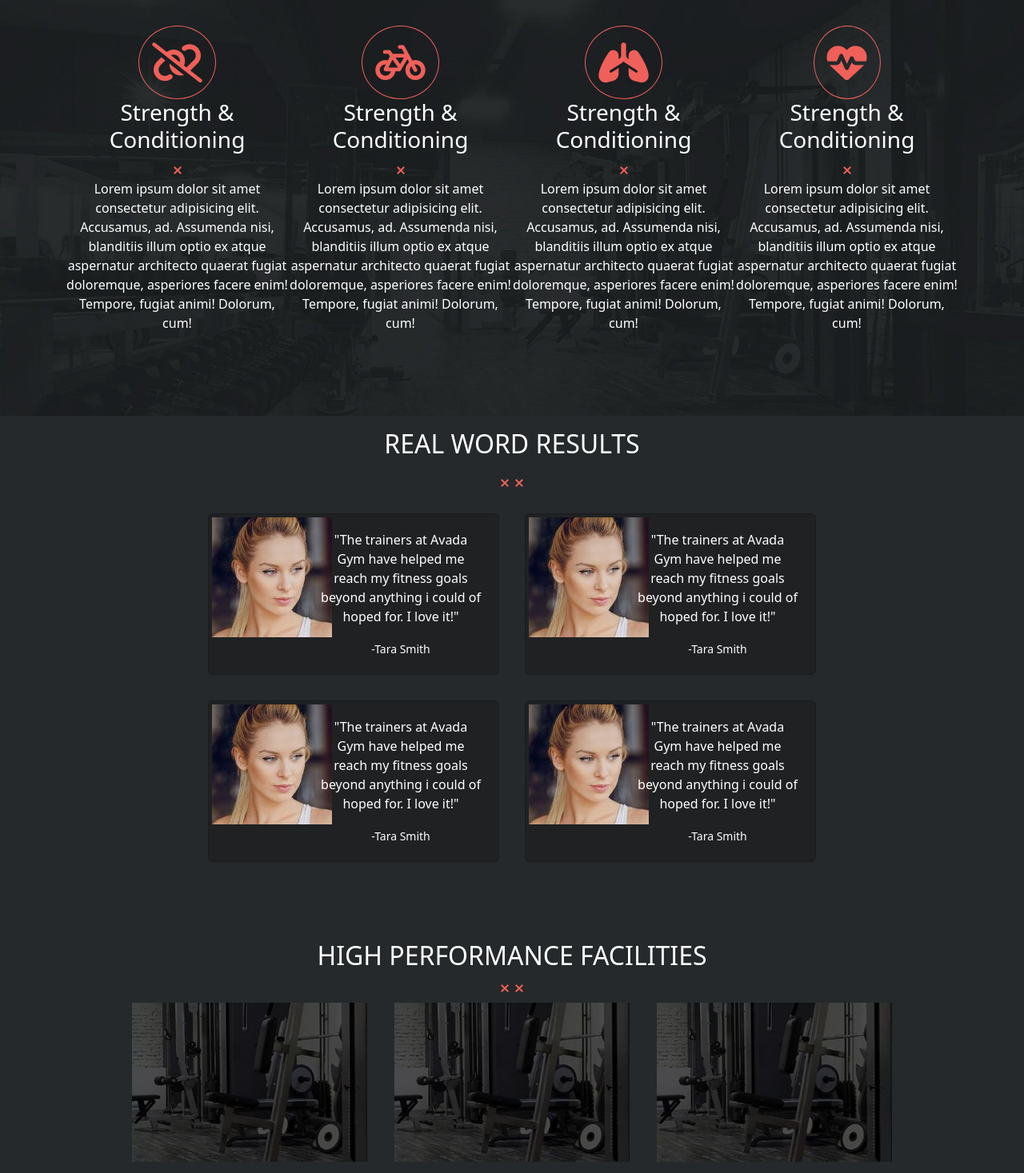
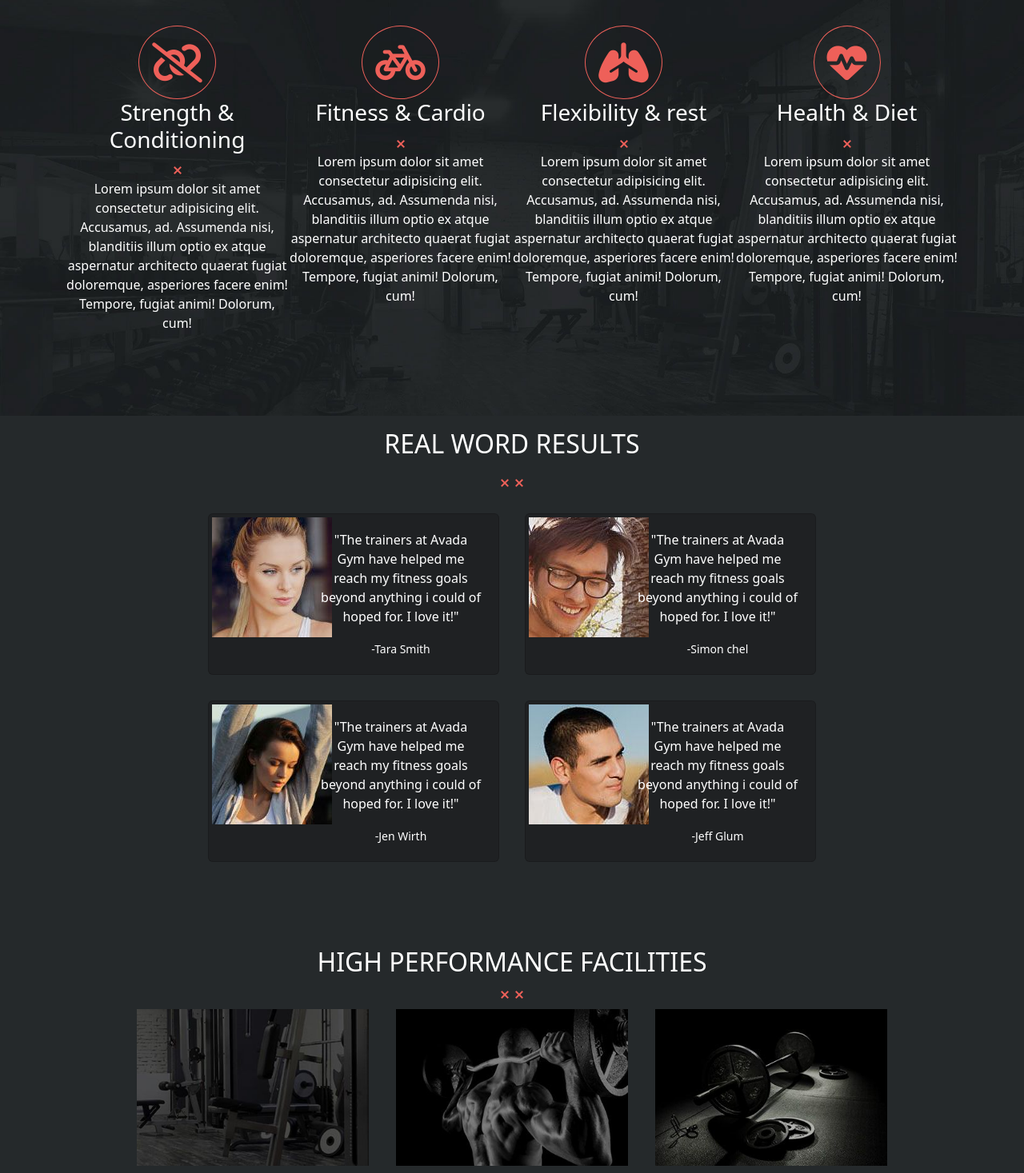
Before and after one commit to Nucci-karim/proj-html-vuejs, a Vue app: page / in a window 1280 px wide. Shown: the part 1880-3347 px from the top of the page at 80% size. Built offline with nearby package versions, Linux system fonts and the light colour scheme.

Commit message:
aggiunta array con cicli appositi

```diff
--- a/src/components/mainComp.vue
+++ b/src/components/mainComp.vue
@@ -8,7 +8,126 @@ export default{
   },
   data(){
     return{
-      store
+      store,
+      arrayInfo : [
+            {
+                classeIcon: 'fa-solid fa-link-slash',
+                titolo: 'Strength & Conditioning',
+                paragraph: 'Lorem ipsum dolor sit amet consectetur adipisicing elit. Accusamus, ad. Assumenda nisi, blanditiis illum optio ex atque aspernatur architecto quaerat fugiat doloremque, asperiores facere enim! Tempore, fugiat animi! Dolorum, cum!'
+            },
+            {
+                classeIcon: 'fa-solid fa-bicycle',
+                titolo: 'Fitness & Cardio',
+                paragraph: 'Lorem ipsum dolor sit amet consectetur adipisicing elit. Accusamus, ad. Assumenda nisi, blanditiis illum optio ex atque aspernatur architecto quaerat fugiat doloremque, asperiores facere enim! Tempore, fugiat animi! Dolorum, cum!'
+            },
+            {
+                classeIcon: 'fa-solid fa-lungs',
+                titolo: 'Flexibility & rest',
+                paragraph: 'Lorem ipsum dolor sit amet consectetur adipisicing elit. Accusamus, ad. Assumenda nisi, blanditiis illum optio ex atque aspernatur architecto quaerat fugiat doloremque, asperiores facere enim! Tempore, fugiat animi! Dolorum, cum!'
+            },
+            {
+                classeIcon: 'fa-solid fa-heart-pulse',
+                titolo: 'Health & Diet',
+                paragraph: 'Lorem ipsum dolor sit amet consectetur adipisicing elit. Accusamus, ad. Assumenda nisi, blanditiis illum optio ex atque aspernatur architecto quaerat fugiat doloremque, asperiores facere enim! Tempore, fugiat animi! Dolorum, cum!'
+            },
+        ],
+        arrayResults: [
+            {
+                photo: 'src/assets/images/review_1-compressor.jpg',
+                paragraph: '"The trainers at Avada Gym have helped me reach my fitness goals beyond anything i could of hoped for. I love it!"',
+                nome: '-Tara Smith'
+            },
+            {
+                photo: 'src/assets/images/review_3-compressor-2.jpg',
+                paragraph: '"The trainers at Avada Gym have helped me reach my fitness goals beyond anything i could of hoped for. I love it!"',
+                nome: '-Simon chel'
+            },
+            {
+                photo: 'src/assets/images/review_2-compressor.jpg',
+                paragraph: '"The trainers at Avada Gym have helped me reach my fitness goals beyond anything i could of hoped for. I love it!"',
+                nome: '-Jen Wirth'
+            },
+            {
+                photo: 'src/assets/images/review_4-compressor-2.jpg',
+                paragraph: '"The trainers at Avada Gym have helped me reach my fitness goals beyond anything i could of hoped for. I love it!"',
+                nome: '-Jeff Glum'
+            },
+        ],
+        arrayFacilities: [
+            {
+                image : '../src/assets/images/home-image1.jpg',
+            },
+            {
+                image : '../src/assets/images/home-image2.jpg',
+            },
+            {
+                image : '../src/assets/images/home-image3.jpg',
+            },
+            {
+                image : '../src/assets/images/home-image4.jpg',
+            },
+            {
+                image : '../src/assets/images/home-image54.jpg',
+            },
+            {
+                image : '../src/assets/images/home-image6.jpg',
+            },
+        ],
+        arrayTrainers:[
+            {
+                image: '../src/assets/images/trainer1-400x297.jpg',
+                titlo:'Ann Baker',
+                professione: 'Personal Trainer',
+                paragraph: 'Lorem ipsum dolor sit amet consectetur adipisicing elit. Accusamus, ad. Assumenda nisi, blanditiis illum optio',
+            },
+            {
+                image: '../src/assets/images/trainer3-400x297.jpg',
+                titlo:'Anne Warren',
+                professione: 'Personal Trainer',
+                paragraph: 'Lorem ipsum dolor sit amet consectetur adipisicing elit. Accusamus, ad. Assumenda nisi, blanditiis illum optio',
+            },
+            {
+                image: '../src/assets/images/trainer4-400x297.jpg',
+                titlo:'Peter Rice',
+                professione: 'Personal Trainer',
+                paragraph: 'Lorem ipsum dolor sit amet consectetur adipisicing elit. Accusamus, ad. Assumenda nisi, blanditiis illum optio',
+            },
+
+        ],
+        arrayPerformance: [
+            {
+                image: '../src/assets/images/blog1-400X208.jpg',
+                title: 'Train with free weights or your body weight',
+                paragraph: 'Lorem ipsum dolor sit amet consectetur adipisicing elit. Accusamus, ad. Assumenda nisi, blanditiis illum optio'
+            },
+            {
+                image: '../src/assets/images/blog6-400X400.jpg',
+                title: 'Nutritional advice that will keep you training',
+                paragraph: 'Lorem ipsum dolor sit amet consectetur adipisicing elit. Accusamus, ad. Assumenda nisi, blanditiis illum optio'
+            },
+            {
+                image: '../src/assets/images/trainer4-400x297.jpg',
+                title: 'Simple principles for your next workout',
+                paragraph: 'Lorem ipsum dolor sit amet consectetur adipisicing elit. Accusamus, ad. Assumenda nisi, blanditiis illum optio'
+            },
+            {
+                image: '../src/assets/images/blog4-400X289.jpg',
+                title: "To be number one, train like you're number two",
+                paragraph: 'Lorem ipsum dolor sit amet consectetur adipisicing elit. Accusamus, ad. Assumenda nisi, blanditiis illum optio'
+            },
+            {
+                image: '../src/assets/images/trainer3-400x297.jpg',
+                title: 'Top five mistakes every gym member makes',
+                paragraph: 'Lorem ipsum dolor sit amet consectetur adipisicing elit. Accusamus, ad. Assumenda nisi, blanditiis illum optio'
+            },
+            {
+                image: '../src/assets/images/trainer1-400x297.jpg',
+                title: 'The miths of shedding body fat explored',
+                paragraph: 'Lorem ipsum dolor sit amet consectetur adipisicing elit. Accusamus, ad. Assumenda nisi, blanditiis illum optio'
+            },
+        ],
+
+
     }
   },
   created(){
@@ -48,29 +167,11 @@ export default{
     <!-- section -->
     <div id="info" class="p-3 d-flex justify-content-center align-items-center">
         <div class="container d-flex">
-            <div class="col text-center">
-                <i class="fa-solid fa-link-slash" style="color: #ee6059;"></i>
-                <h3>Strength & Conditioning</h3>
+            <div v-for="(elem, index) in arrayInfo" :key="index" class="col text-center">
+                <i :class="elem.classeIcon" style="color: #ee6059;"></i>
+                <h3>{{elem.titolo}}</h3>
                 <img src="../assets/images/divider-x-red.png" alt="">
-                <p>Lorem ipsum dolor sit amet consectetur adipisicing elit. Accusamus, ad. Assumenda nisi, blanditiis illum optio ex atque aspernatur architecto quaerat fugiat doloremque, asperiores facere enim! Tempore, fugiat animi! Dolorum, cum!</p>
-            </div>
-            <div class="col text-center">
-                <i class="fa-solid fa-bicycle" style="color: #ee6059;"></i>
-                <h3>Strength & Conditioning</h3>
-                <img src="../assets/images/divider-x-red.png" alt="">
-                <p>Lorem ipsum dolor sit amet consectetur adipisicing elit. Accusamus, ad. Assumenda nisi, blanditiis illum optio ex atque aspernatur architecto quaerat fugiat doloremque, asperiores facere enim! Tempore, fugiat animi! Dolorum, cum!</p>
-            </div>
-            <div class="col text-center">
-                <i class="fa-solid fa-lungs" style="color: #ee6059;"></i>
-                <h3>Strength & Conditioning</h3>
-                <img src="../assets/images/divider-x-red.png" alt="">
-                <p>Lorem ipsum dolor sit amet consectetur adipisicing elit. Accusamus, ad. Assumenda nisi, blanditiis illum optio ex atque aspernatur architecto quaerat fugiat doloremque, asperiores facere enim! Tempore, fugiat animi! Dolorum, cum!</p>
-            </div>
-            <div class="col text-center">
-                <i class="fa-solid fa-heart-pulse" style="color: #ee6059;"></i>
-                <h3>Strength & Conditioning</h3>
-                <img src="../assets/images/divider-x-red.png" alt="">
-                <p>Lorem ipsum dolor sit amet consectetur adipisicing elit. Accusamus, ad. Assumenda nisi, blanditiis illum optio ex atque aspernatur architecto quaerat fugiat doloremque, asperiores facere enim! Tempore, fugiat animi! Dolorum, cum!</p>
+                <p>{{ elem.paragraph }}</p>
             </div>
         </div>
     </div>
@@ -81,58 +182,17 @@ export default{
                 <h2>REAL WORD RESULTS</h2>
                 <img class="my-3" src="../assets/images/divider-xx-red.png" alt="">
             </div>
+
             <div class="container d-flex flex-wrap justify-content-center">
-                <div class="card m-3 col-4 p-1">
+                <div v-for="(elem, index) in arrayResults" :key="index" class="card m-3 col-4 p-1">
                     <div class="row g-0">
                         <div class="col-md-4">
-                            <img src="../assets/images/review_1-compressor.jpg" alt="">
+                            <img :src="'../' + elem.photo" alt="">
                         </div>
                         <div class="col-md-8">
                         <div class="card-body">
-                            <p class="card-text">"The trainers at Avada Gym have helped me reach my fitness goals beyond anything i could of hoped for. I love it!"</p>
-                            <p class="card-text"><small class="text-body-secondary">-Tara Smith</small></p>
-                        </div>
-                        </div>
-                    </div>
-                </div>
-
-                <div class="card m-3 col-4 p-1">
-                    <div class="row g-0">
-                        <div class="col-md-4">
-                            <img src="../assets/images/review_1-compressor.jpg" alt="">
-                        </div>
-                        <div class="col-md-8">
-                        <div class="card-body">
-                            <p class="card-text">"The trainers at Avada Gym have helped me reach my fitness goals beyond anything i could of hoped for. I love it!"</p>
-                            <p class="card-text"><small class="text-body-secondary">-Tara Smith</small></p>
-                        </div>
-                        </div>
-                    </div>
-                </div>
-
-                <div class="card m-3 col-4 p-1">
-                    <div class="row g-0">
-                        <div class="col-md-4">
-                            <img src="../assets/images/review_1-compressor.jpg" alt="">
-                        </div>
-                        <div class="col-md-8">
-                        <div class="card-body">
-                            <p class="card-text">"The trainers at Avada Gym have helped me reach my fitness goals beyond anything i could of hoped for. I love it!"</p>
-                            <p class="card-text"><small class="text-body-secondary">-Tara Smith</small></p>
-                        </div>
-                        </div>
-                    </div>
-                </div>
-
-                <div class="card m-3 col-4 p-1">
-                    <div class="row g-0">
-                        <div class="col-md-4">
-                            <img src="../assets/images/review_1-compressor.jpg" alt="">
-                        </div>
-                        <div class="col-md-8">
-                        <div class="card-body">
-                            <p class="card-text">"The trainers at Avada Gym have helped me reach my fitness goals beyond anything i could of hoped for. I love it!"</p>
-                            <p class="card-text"><small class="text-body-secondary">-Tara Smith</small></p>
+                            <p class="card-text">{{elem.paragraph}}</p>
+                            <p class="card-text"><small class="text-body-secondary">{{elem.nome}}</small></p>
                         </div>
                         </div>
                     </div>
@@ -143,27 +203,12 @@ export default{
         </div>
     </div>
     <!-- section -->
-    <div id="facilities" class="p-3 text-center">
+    <div id="facilities" class="p-4 text-center">
         <h2>HIGH PERFORMANCE FACILITIES</h2>
         <img src="../assets/images/divider-xx-red.png" alt="">
         <div class="d-flex flex-wrap justify-content-center align-items-center">
-            <div class="col-3 m-2">
-                <img src="../assets/images/home-image1.jpg" alt="">
-            </div>
-            <div class="col-3 m-2">
-                <img src="../assets/images/home-image1.jpg" alt="">
-            </div>
-            <div class="col-3 m-2">
-                <img src="../assets/images/home-image1.jpg" alt="">
-            </div>
-            <div class="col-3 m-2">
-                <img src="../assets/images/home-image1.jpg" alt="">
-            </div>
-            <div class="col-3 m-2">
-                <img src="../assets/images/home-image1.jpg" alt="">
-            </div>
-            <div class="col-3 m-2">
-                <img src="../assets/images/home-image1.jpg" alt="">
+            <div v-for="(elem, index) in arrayFacilities" :key="index" class="col-3 m-2">
+                <img :src="elem.image" alt="">
             </div>
         </div>
     </div>
@@ -172,6 +217,64 @@ export default{
         <div class="col-8">
             <h3>"I fear not the man who has practiced 10,000 kicks once, but i fear the man who has practiced one kick 10,000 times"</h3>
             <span>BRUCE LEE - QUOTE OF THE DAY</span>
+        </div>
+    </div>
+    <!-- section -->
+    <div id="trainers" class="p-3 column">
+        <div class="text-center">
+            <h2>Meet our trainers</h2>
+            <img src="../assets/images/divider-xx-red.png" alt="">
+        </div>
+        <div class="d-flex justify-content-center align-items-center">
+            <div v-for="(elem,index) in arrayTrainers" :key="index" class="card m-2" style="width: 18rem;">
+                <img :src="elem.image" class="card-img-top" alt="...">
+                <div class="card-body">
+                    <h5 class="card-title">{{elem.titlo}}</h5>
+                    <h5 class="card-title">{{elem.professione}}</h5>
+                    <p class="card-text my-2">{{ elem.paragraph }}</p>
+                    <a href="#" class="btn">
+                        <i class="fa-brands fa-facebook-f" style="color: #ffffff;"></i>
+                    </a>
+                    <a href="#" class="btn">
+                        <i class="fa-brands fa-twitter" style="color: #ffffff;"></i>
+                    </a>
+                    <a href="#" class="btn">
+                        <i class="fa-brands fa-instagram"></i>
+                    </a>
+                </div>
+            </div>
+        </div>
+        <div class="text-center">
+            <a href="/" class="btn btn-outline-light col-3 my-3">View all trainers</a>
+        </div>
+    </div>
+    <!-- section -->
+    <div id="performance" class="p-3 column">
+        <div class="text-center">
+            <h2>PERFORMANCE NEWS</h2>
+            <img src="../assets/images/divider-xx-red.png" alt="">
+        </div>
+        <div class=" d-flex flex-wrap justify-content-center align-items-center">
+            <div v-for="(elem,index) in arrayPerformance" :key="index" class="card m-3 col-3" >
+                <img :src="elem.image" class="card-img-top" alt="...">
+                <div class="card-body">
+                    <h5 class="card-title">{{elem.title}}</h5>
+                    <h5 class="card-title">{{elem.professione}}</h5>
+                    <p class="card-text my-2">{{ elem.paragraph }}</p>
+                    <a href="#" class="btn">
+                        <i class="fa-brands fa-facebook-f" style="color: #ffffff;"></i>
+                    </a>
+                    <a href="#" class="btn">
+                        <i class="fa-brands fa-twitter" style="color: #ffffff;"></i>
+                    </a>
+                    <a href="#" class="btn">
+                        <i class="fa-brands fa-instagram"></i>
+                    </a>
+                </div>
+            </div>
+        </div>
+        <div class="text-center">
+            <a href="/" class="btn btn-outline-light col-3 my-3">View all Articles</a>
         </div>
     </div>
   </section>
@@ -237,5 +340,27 @@ export default{
         background-repeat: no-repeat;
         height: 80%;
     }
+
+    #trainers{
+        background-color: rgb(31 33 35);
+        height: 110%;
+        .card{
+            background-color: rgb(37 41 43);
+            p{
+                color: rgb(169 169 169);
+            }
+        }
+    }
+
+    #performance{
+        background-color: rgb(37 41 43);
+        min-height: 100%;
+        .card{
+            background-color: rgb(31 33 35);
+            p{
+                color: rgb(169 169 169);
+            }
+        }
+    }
 }
 </style>
```
